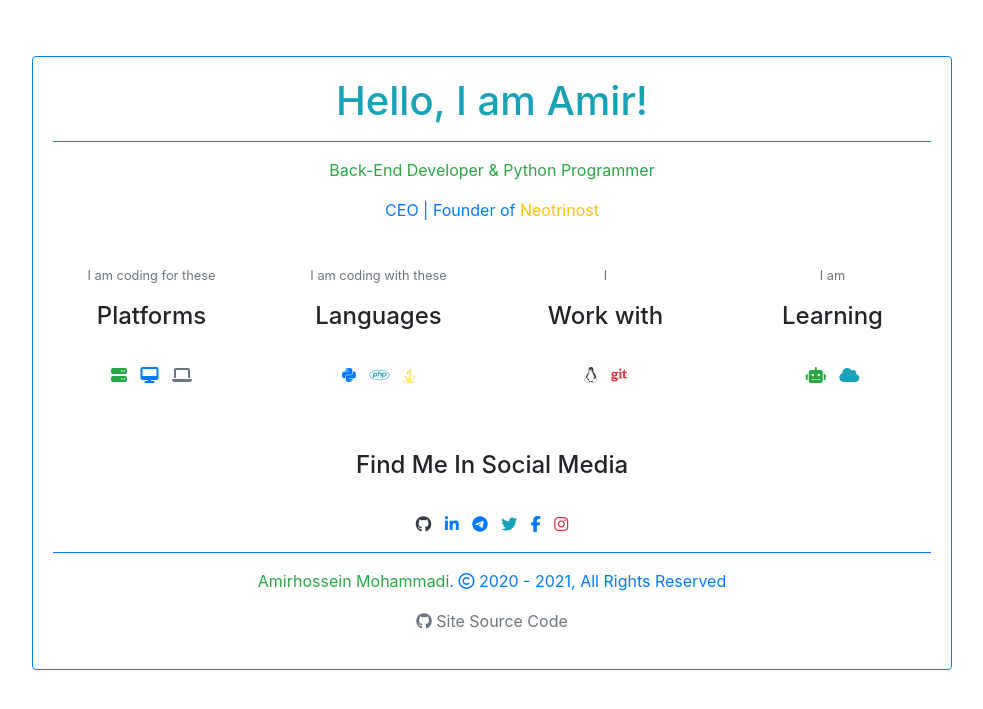
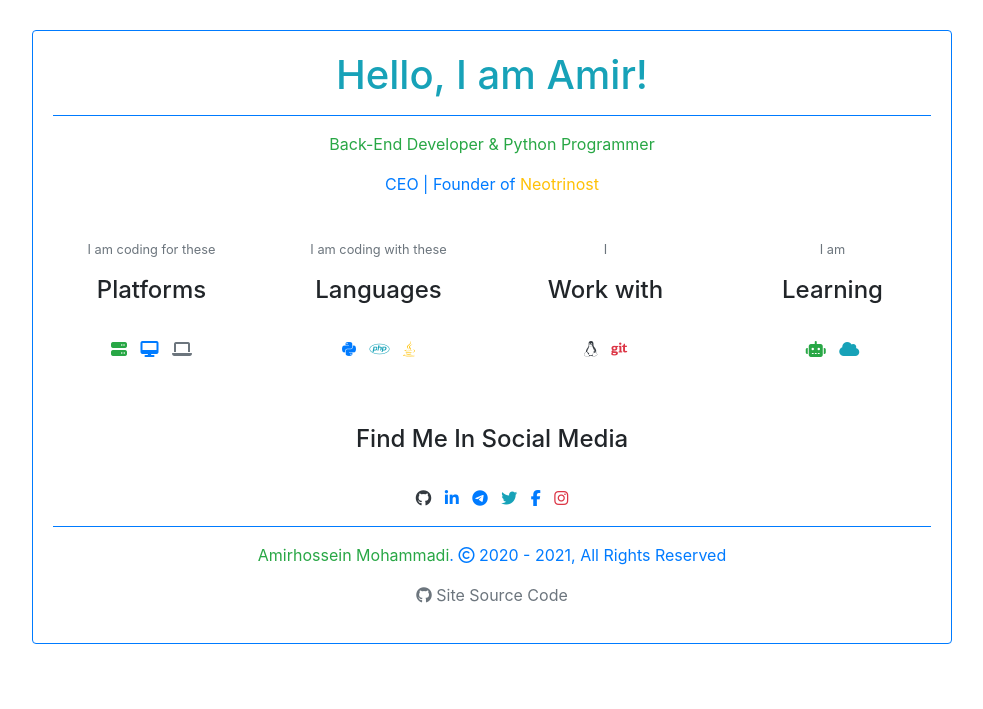
Before and after one commit to BlackIQ/BlackIQ.ir, a Flask app: page / in a window 1280 px wide. Shown: the top 709 px of the page, without its empty margins (148-1131 px from the left). Run offline with Flask 2, Linux system fonts and the light colour scheme; some libraries are stand-ins or nearby versions.

Commit message:
Fix padding and remove br tags

```diff
--- a/app/templates/index.html
+++ b/app/templates/index.html
@@ -8,7 +8,7 @@
 		<script src="https://kit.fontawesome.com/4a679d8ec0.js" crossorigin="anonymous"></script>
 		<style>
 			body {
-				padding-top: 56px;
+				padding: 30px;
 			}
 		</style>
     </head>
@@ -108,7 +108,6 @@
                                 </p>
                             </div>
                         </div>
-                        <br>
                     </div>
                     <div class="col-md-1">
 
```
